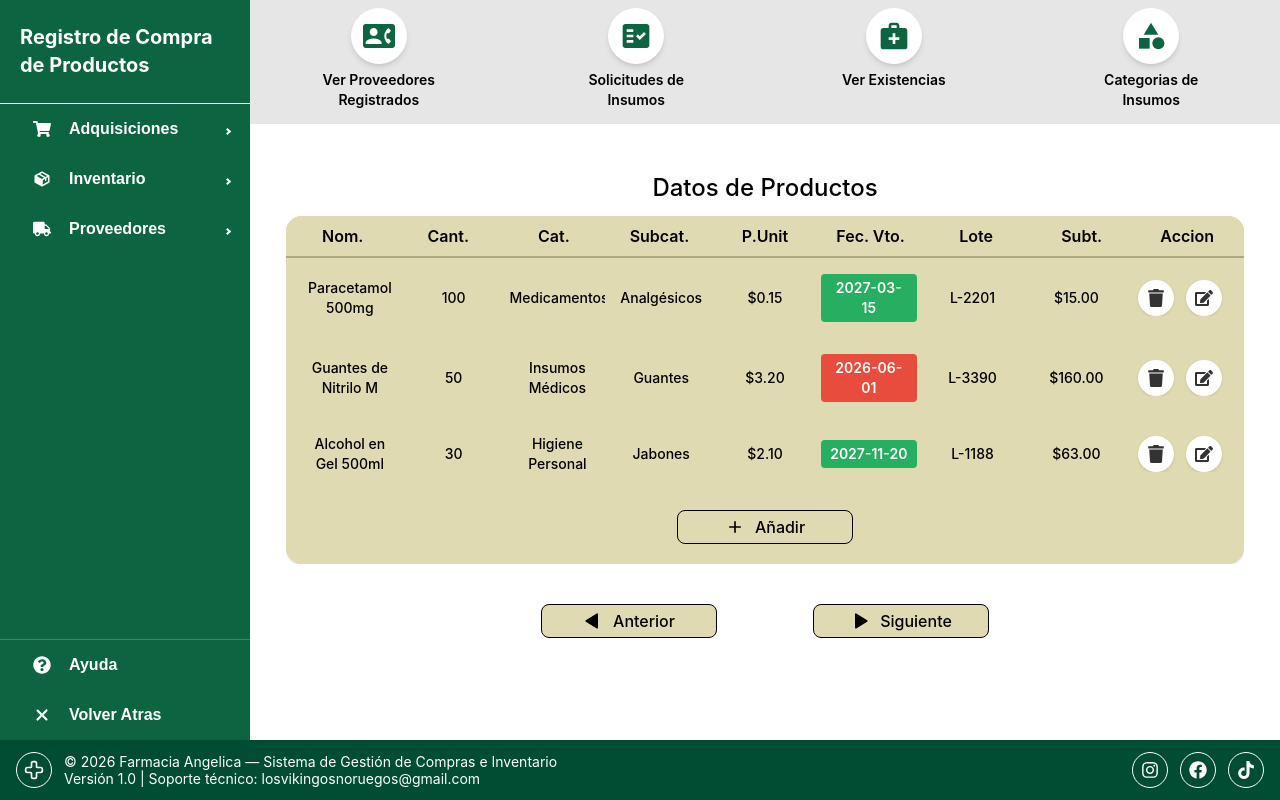
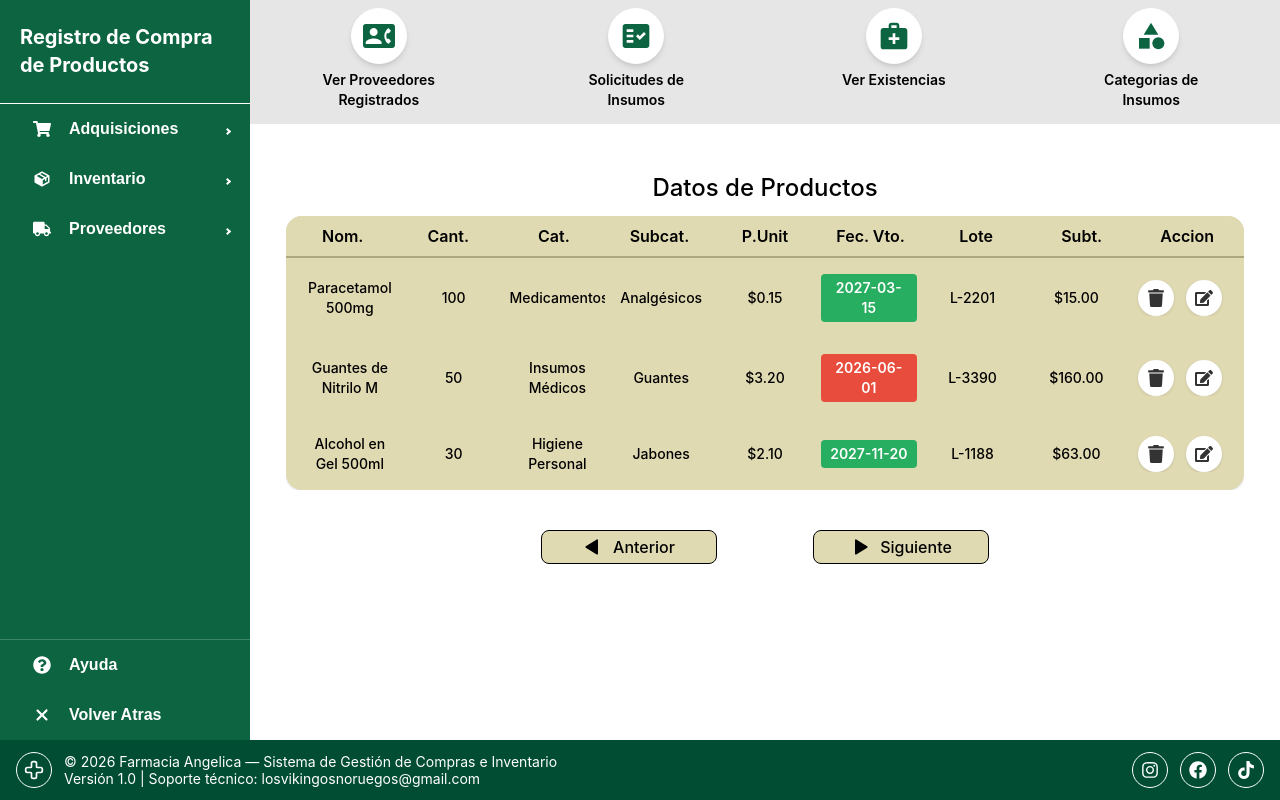
Before and after one commit to gg1700/Sistema-Farmacias-Independientes-Frontend, a React (Vite) app: page /purchases/register/1 in a window 1280 px wide. Built offline with nearby package versions, Linux system fonts and the light colour scheme.

Commit message:
removed unused button

```diff
--- a/src/components/features/GroupedPurchasesPrintTable.tsx
+++ b/src/components/features/GroupedPurchasesPrintTable.tsx
@@ -1,5 +1,5 @@
 import { Fragment } from 'react';
-import type { PurchaseLineItem } from '../../types/Inventory';
+import type { PurchaseLineItem } from '../../types/inventory';
 
 const styles = {
     scrollWrapper: "print-scroll-area overflow-y-auto overflow-x-hidden pr-1",
--- a/src/components/features/RequestStatusBadge.tsx
+++ b/src/components/features/RequestStatusBadge.tsx
@@ -1,4 +1,4 @@
-import type { RequestStatus } from '../../types/Inventory';
+import type { RequestStatus } from '../../types/inventory';
 
 const styleByStatus: Record<RequestStatus, string> = {
     'En Espera': "text-fields",
--- a/src/pages/PurchaseProductDetailPage.tsx
+++ b/src/pages/PurchaseProductDetailPage.tsx
@@ -3,7 +3,7 @@ import { useNavigate, useParams } from 'react-router-dom';
 import { FaTrash, FaEdit } from 'react-icons/fa';
 import DataTable, { type DataTableColumn } from '../components/features/DataTable';
 import IconButton from '../components/ui/IconButton';
-import AddButton from '../components/ui/AddButton';
+
 import Pagination from '../components/features/Pagination';
 import ExpirationDateBadge from '../components/features/ExpirationDateBadge';
 import usePagination from '../hooks/usePagination';
@@ -116,7 +116,6 @@ function PurchaseProductDetailPage() {
                 rows={paginatedItems}
                 getRowKey={(product) => product.id}
                 itemsPerPage={PRODUCTS_PER_PAGE}
-                footer={<AddButton />}
             />
             <Pagination currentPage={currentPage} totalPages={totalPages} onPageChange={goToPage} />
         </div>
--- a/src/pages/PurchasesReportPage.tsx
+++ b/src/pages/PurchasesReportPage.tsx
@@ -2,7 +2,7 @@ import { useLocation } from 'react-router-dom';
 import GroupedPurchasesPrintTable from '../components/features/GroupedPurchasesPrintTable';
 import PrintHeader from '../components/features/PrintHeader';
 import PrintActions from '../components/features/PrintActions';
-import type { PurchaseLineItem } from '../types/Inventory';
+import type { PurchaseLineItem } from '../types/inventory';
 
 const styles = {
     pageContainer: "w-full h-158 flex justify-center overflow-y-auto overflow-x-hidden pb-10",
--- a/src/pages/RequestsReportPage.tsx
+++ b/src/pages/RequestsReportPage.tsx
@@ -3,7 +3,7 @@ import PrintTable, { type PrintTableColumn } from '../components/features/PrintT
 import RequestStatusBadge from '../components/features/RequestStatusBadge';
 import PrintHeader from '../components/features/PrintHeader';
 import PrintActions from '../components/features/PrintActions';
-import type { RegisteredRequest } from '../types/Inventory';
+import type { RegisteredRequest } from '../types/inventory';
 
 const styles = {
     pageContainer: "w-full h-158 flex justify-center overflow-y-auto overflow-x-hidden pb-10",
--- a/src/utils/buildPurchaseLineItems.ts
+++ b/src/utils/buildPurchaseLineItems.ts
@@ -1,6 +1,6 @@
 import purchasesData from '../data/registeredPurchases.json';
 import purchaseProductDetailsData from '../data/purchaseProductDetails.json';
-import type { RegisteredPurchase, PurchaseProduct, PurchaseLineItem } from '../types/Inventory';
+import type { RegisteredPurchase, PurchaseProduct, PurchaseLineItem } from '../types/inventory';
 
 const purchases = purchasesData as RegisteredPurchase[];
 const purchaseProductDetailsByPurchaseId = purchaseProductDetailsData as Record<string, PurchaseProduct[]>;
--- a/src/utils/purchaseProductStorage.ts
+++ b/src/utils/purchaseProductStorage.ts
@@ -1,4 +1,4 @@
-import type { PurchaseProduct } from '../types/Inventory';
+import type { PurchaseProduct } from '../types/inventory';
 import purchaseProductDetailsData from '../data/purchaseProductDetails.json';
 
 const STORAGE_KEY_PREFIX = 'purchaseProducts:';
```
